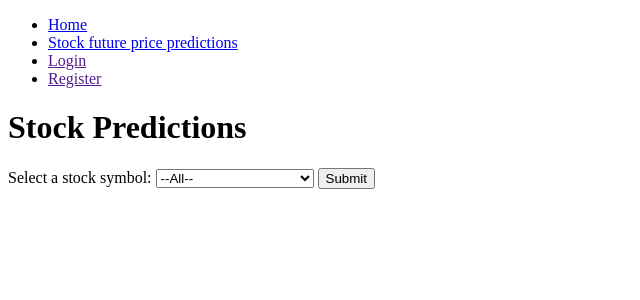
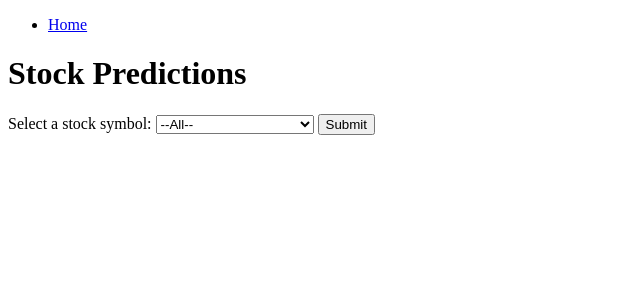
Before and after one commit to Justas4444/Project_1, a Django app: page /app1/predictions/ in a window 1280 px wide. Shown: the top 300 px of the page, without its empty margins (0-640 px from the left). Run offline with Django 4.2, Linux system fonts and the light colour scheme; data comes from the database, SQL or seed files in the repository.

Commit message:
slight tweaks to html templates

```diff
--- a/mysite1/app1/templates/homepage.html
+++ b/mysite1/app1/templates/homepage.html
@@ -1,7 +1,7 @@
 <!DOCTYPE html>
 <html lang="en">
 <head>
-  {% block title %}<title>Stock predicting model</title>{% endblock %}
+  {% block title %}<title>StockPredictions.com</title>{% endblock %}
   <meta charset="utf-8">
   <meta name="viewport" content="width=device-width, initial-scale=1">
   <link rel="stylesheet" href="https://stackpath.bootstrapcdn.com/bootstrap/4.1.3/css/bootstrap.min.css" integrity="sha384-MCw98/SFnGE8fJT3GXwEOngsV7Zt27NXFoaoApmYm81iuXoPkFOJwJ8ERdknLPMO" crossorigin="anonymous">
@@ -22,7 +22,7 @@
         </ul>
      {% endblock %}
       </div>
-      <div class="col-sm-10 ">{% block content %}{% endblock %}</div>
+      <div class="col-sm-10 ">{% block content %}<h1>This website contains information only registered users can access.</h1>{% endblock %}</div>
     </div>
   </div>
 </body>
--- a/mysite1/app1/templates/predictions.html
+++ b/mysite1/app1/templates/predictions.html
@@ -8,9 +8,6 @@
         {% block sidebar %}
             <ul class="sidebar-nav">
                 <li><a href="{% url 'homepage' %}">Home</a></li>
-                <li><a href="{% url 'predictions' %}">Stock future price predictions</a></li>
-                <li><a href="">Login</a></li>
-                <li><a href="">Register</a></li>
             </ul>
         {% endblock %}
     </div>
```
